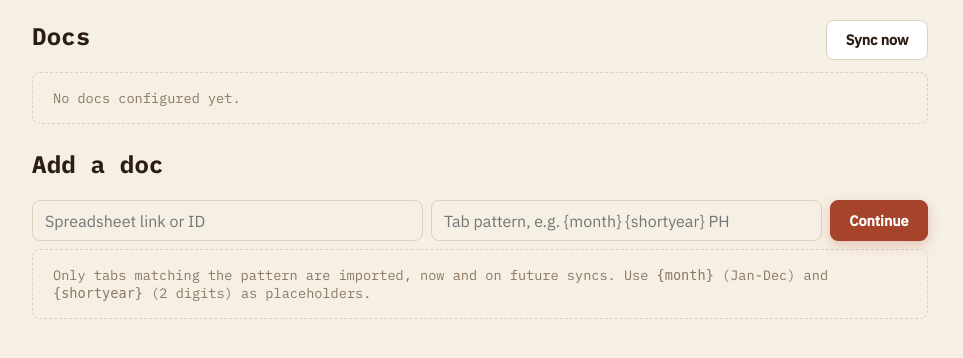
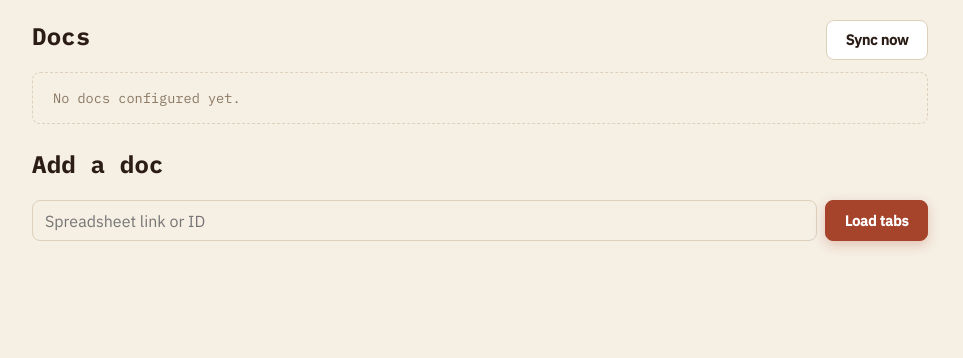
Before and after one commit to kahhoe0204/roaster-excel-aggregator, a FastAPI app: page /sheets in a window 1280 px wide. Shown: the part 148-506 px from the top of the page, without its empty margins (160-1123 px from the left). Run offline with FastAPI, Linux system fonts and the light colour scheme; the visitor is signed in with stand-in values (Sample User, id 1).

Commit message:
feat: click a real tab to set its auto-import pattern, not type one
Typing a {month}/{shortyear} template by hand was error-prone — a
literal "JUL 26 PH" got saved instead of a template, so future months
silently never synced. Load tabs now lists them for the user to click,
and the pattern is inferred from that one concrete title instead.

```diff
--- a/app/main.py
+++ b/app/main.py
@@ -28,7 +28,6 @@ class AlAction(BaseModel):
 
 class SheetTabsRequest(BaseModel):
     spreadsheet_id: str
-    tab_pattern: str = ""
 
 
 class NoCacheStaticFiles(StaticFiles):
@@ -202,8 +201,9 @@ def api_sheets_tabs(request: Request, payload: SheetTabsRequest):
     if not _user(request):
         raise HTTPException(status_code=401)
     tabs = sheets.list_tabs(payload.spreadsheet_id.strip(), config.GOOGLE_API_KEY)
-    latest = tab_pattern.pick_latest(payload.tab_pattern.strip(), tabs) if payload.tab_pattern.strip() else None
-    return {"tabs": tabs, "latest": latest}
+    for t in tabs:
+        t["pattern"] = tab_pattern.infer_pattern(t["title"])
+    return {"tabs": tabs}
 
 
 @app.get("/sheets/{spreadsheet_id}/configure", response_class=HTMLResponse)
--- a/app/tab_pattern.py
+++ b/app/tab_pattern.py
@@ -31,15 +31,15 @@ def matches(template, title):
     return bool(compile_pattern(template).match(title.strip()))
 
 
-def pick_latest(template, tabs):
-    """Return the tab dict (must have a "title") that parses to the latest
-    month/year among those matching `template`, or None if none match."""
-    regex = compile_pattern(template)
-    ranked = []
-    for tab in tabs:
-        m = regex.match(tab["title"].strip())
-        if m:
-            ranked.append((_sort_key(m), tab))
-    if not ranked:
-        return None
-    return max(ranked, key=lambda pair: pair[0])[1]
+_MONTH_TOKEN_RE = re.compile(r"(?i)\b(" + "|".join(_MONTH_ABBR) + r")\b")
+_YEAR_TOKEN_RE = re.compile(r"\b\d{2}\b")
+
+
+def infer_pattern(title):
+    """Reverse of compile_pattern: guess a reusable {month}/{shortyear}
+    template from one concrete tab title, e.g. "MAY 26 PH" -> "{month}
+    {shortyear} PH". Falls back to the literal title if it has no month
+    abbreviation or 2-digit year token to generalize from."""
+    pattern = _MONTH_TOKEN_RE.sub("{month}", title, count=1)
+    pattern = _YEAR_TOKEN_RE.sub("{shortyear}", pattern, count=1)
+    return pattern
--- a/app/templates/sheets.html
+++ b/app/templates/sheets.html
@@ -54,10 +54,9 @@
     <h2>Add a doc</h2>
     <div style="display:flex; flex-wrap:wrap; gap:.5rem; margin-bottom:.5rem;">
       <input type="text" id="spreadsheet-id" placeholder="Spreadsheet link or ID" aria-label="Spreadsheet link or ID" style="flex:1; margin-bottom:0;">
-      <input type="text" id="tab-pattern" placeholder="Tab pattern, e.g. {month} {shortyear} PH" aria-label="Tab pattern" style="flex:1; margin-bottom:0;">
-      <button type="button" id="load-tabs-btn" class="btn btn-primary" onclick="loadTabs()">Continue</button>
+      <button type="button" id="load-tabs-btn" class="btn btn-primary" onclick="loadTabs()">Load tabs</button>
     </div>
-    <p class="ledger-empty">Only tabs matching the pattern are imported, now and on future syncs. Use <code>{month}</code> (Jan-Dec) and <code>{shortyear}</code> (2 digits) as placeholders.</p>
+    <input type="text" id="tab-filter" placeholder="Filter tabs (optional)" aria-label="Filter tabs" oninput="renderTabs()" style="display:none; margin-bottom:.5rem;">
     <div id="tabs"></div>
   </div>
 
@@ -96,33 +95,57 @@
       }
     }
 
+    let loadedTabs = [];
+    let loadedSpreadsheetId = '';
+
     async function loadTabs() {
       const spreadsheetId = extractSpreadsheetId(document.getElementById('spreadsheet-id').value.trim());
-      const tabPattern = document.getElementById('tab-pattern').value.trim();
       if (!spreadsheetId) return;
-      if (!tabPattern) { alert('Enter a tab pattern first.'); return; }
       const btn = document.getElementById('load-tabs-btn');
+      const filterInput = document.getElementById('tab-filter');
       const container = document.getElementById('tabs');
       btn.disabled = true;
-      container.innerHTML = '<p class="ledger-empty">Finding the latest matching tab…</p>';
+      filterInput.style.display = 'none';
+      container.innerHTML = '<p class="ledger-empty">Loading tabs…</p>';
       let resp;
       try {
         resp = await fetch('/api/sheets/tabs', {
           method: 'POST',
           headers: { 'Content-Type': 'application/json' },
-          body: JSON.stringify({ spreadsheet_id: spreadsheetId, tab_pattern: tabPattern }),
+          body: JSON.stringify({ spreadsheet_id: spreadsheetId }),
         });
       } finally {
         btn.disabled = false;
       }
       if (!resp.ok) { container.innerHTML = ''; alert('Could not load tabs — check the spreadsheet ID.'); return; }
       const data = await resp.json();
-      if (!data.latest) {
-        container.innerHTML = '';
-        alert('No tab matches that pattern yet.');
-        return;
-      }
-      location.href = `/sheets/${spreadsheetId}/configure?gid=${data.latest.gid}&tab_pattern=${encodeURIComponent(tabPattern)}`;
+      loadedTabs = data.tabs;
+      loadedSpreadsheetId = spreadsheetId;
+      filterInput.value = '';
+      filterInput.style.display = loadedTabs.length ? 'block' : 'none';
+      renderTabs();
+    }
+
+    function renderTabs() {
+      const filter = document.getElementById('tab-filter').value.trim().toLowerCase();
+      const container = document.getElementById('tabs');
+      container.innerHTML = '';
+      loadedTabs
+        .filter((tab) => !filter || tab.title.toLowerCase().includes(filter))
+        .forEach((tab) => {
+          const a = document.createElement('a');
+          a.href = `/sheets/${loadedSpreadsheetId}/configure?gid=${tab.gid}&tab_pattern=${encodeURIComponent(tab.pattern)}`;
+          a.className = 'btn';
+          a.style.display = 'block';
+          a.style.marginBottom = '.5rem';
+          a.textContent = tab.title;
+          const note = document.createElement('div');
+          note.className = 'ledger-empty';
+          note.style.margin = '0 0 .75rem .5rem';
+          note.textContent = `Future tabs shaped like "${tab.pattern}" will import automatically too.`;
+          container.appendChild(a);
+          container.appendChild(note);
+        });
     }
   </script>
 </body>
```
Also changed, not shown: tests/test_main.py (+8 -7 lines), tests/test_tab_pattern.py (+16 -12 lines).
